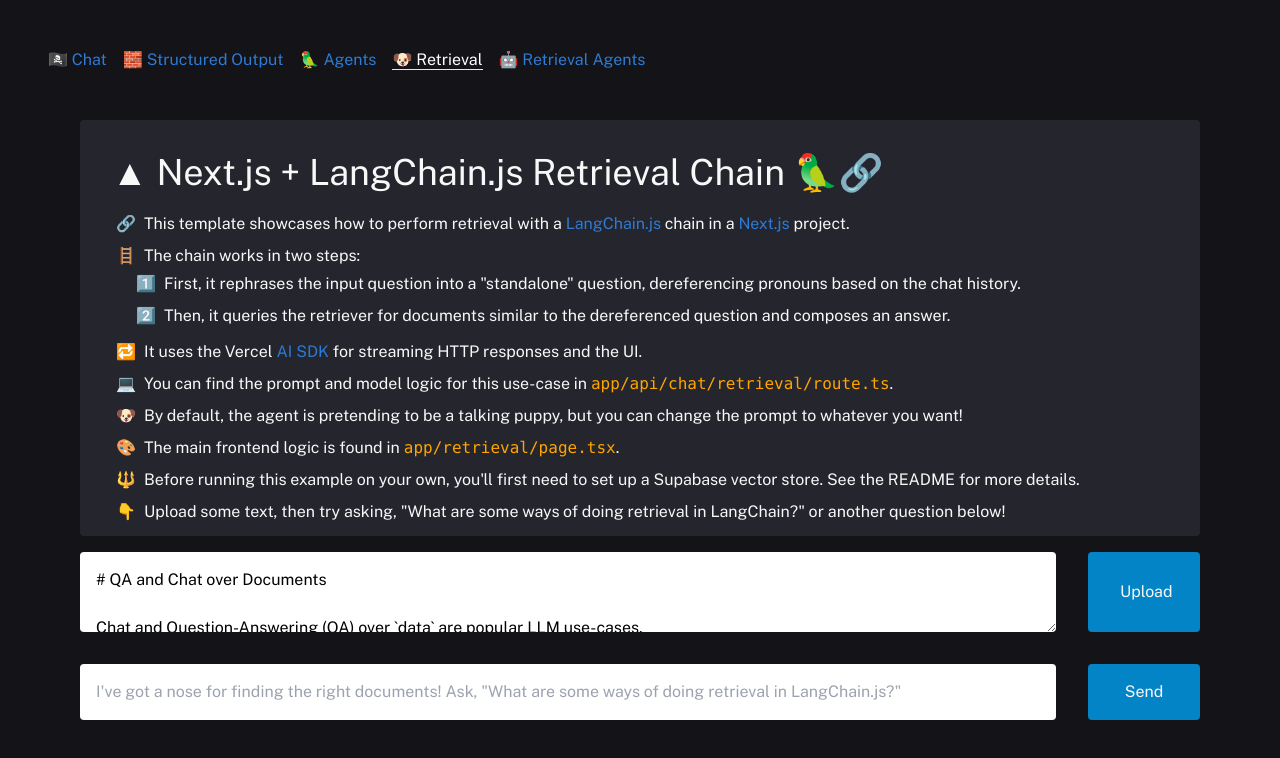
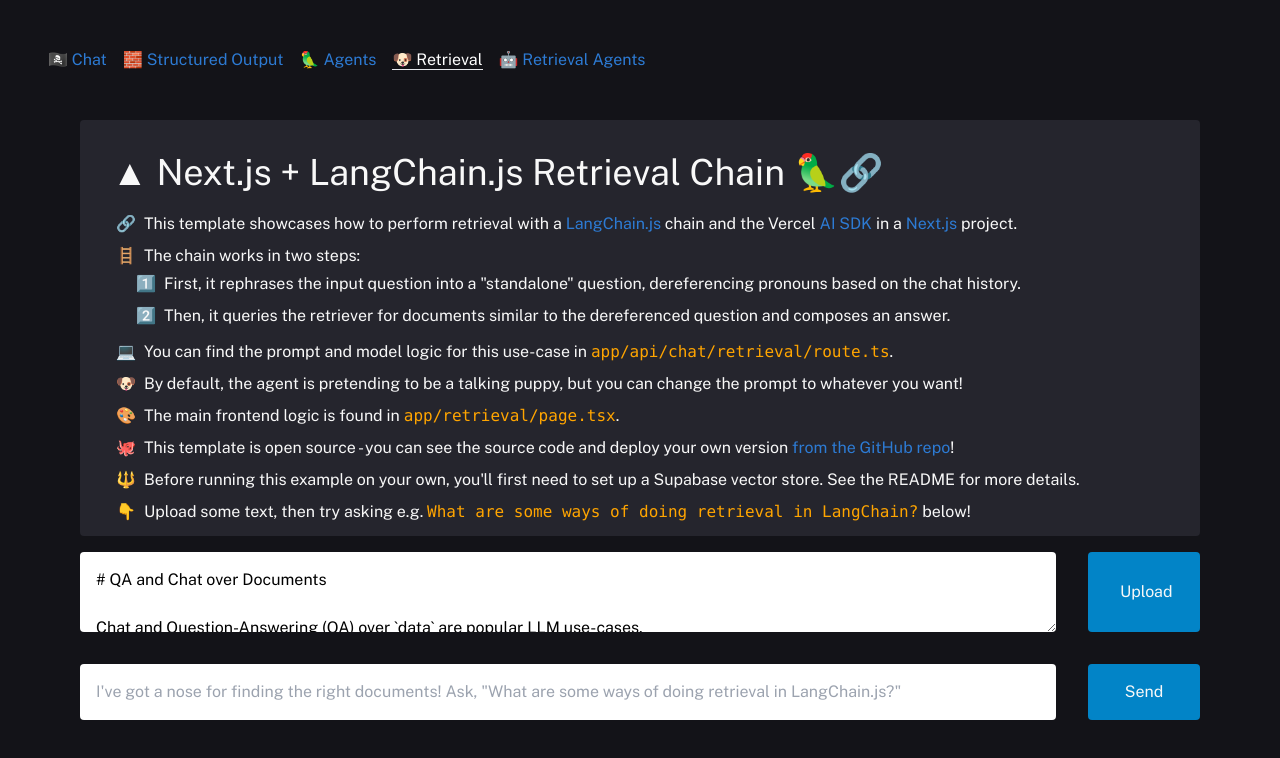
Before and after one commit to langchain-ai/langchain-nextjs-template, a Next.js app: page /retrieval in a window 1280 px wide. Shown: the top 758 px of the page. Built offline with nearby package versions, Linux system fonts and the light colour scheme.

Commit message:
Update title cards

```diff
--- a/app/agents/page.tsx
+++ b/app/agents/page.tsx
@@ -12,7 +12,11 @@
             <a href="https://js.langchain.com/" target="_blank">
               LangChain.js
             </a>{" "}
-            agent in a{" "}
+            agent and the Vercel{" "}
+            <a href="https://sdk.vercel.ai/docs" target="_blank">
+              AI SDK
+            </a>{" "}
+            in a{" "}
             <a href="https://nextjs.org/" target="_blank">
               Next.js
             </a>{" "}
@@ -23,16 +27,6 @@
           🛠️
           <span className="ml-2">
             The agent has memory and access to a search engine and a calculator.
-          </span>
-        </li>
-        <li className="text-l">
-          🔁
-          <span className="ml-2">
-            It uses the Vercel{" "}
-            <a href="https://sdk.vercel.ai/docs" target="_blank">
-              AI SDK
-            </a>{" "}
-            for streaming HTTP responses and the UI.
           </span>
         </li>
         <li className="text-l">
@@ -57,10 +51,20 @@
           </span>
         </li>
         <li className="text-l">
+          🐙
+          <span className="ml-2">
+            This template is open source - you can see the source code and
+            deploy your own version{" "}
+            <a href="(https://github.com/langchain-ai/langchain-nextjs-template">
+              from the GitHub repo
+            </a>
+            !
+          </span>
+        </li>
+        <li className="text-l">
           👇
           <span className="ml-2">
-            Try asking, &quot;What is the weather in Honolulu?&quot; or another
-            question below!
+            Try asking e.g. <code>What is the weather in Honolulu?</code> below!
           </span>
         </li>
       </ul>
--- a/app/page.tsx
+++ b/app/page.tsx
@@ -12,21 +12,15 @@
             <a href="https://js.langchain.com/" target="_blank">
               LangChain.js
             </a>{" "}
+            and the Vercel{" "}
+            <a href="https://sdk.vercel.ai/docs" target="_blank">
+              AI SDK
+            </a>{" "}
             in a{" "}
             <a href="https://nextjs.org/" target="_blank">
               Next.js
             </a>{" "}
             project.
-          </span>
-        </li>
-        <li className="text-l">
-          🔁
-          <span className="ml-2">
-            It also uses the Vercel{" "}
-            <a href="https://sdk.vercel.ai/docs" target="_blank">
-              AI SDK
-            </a>{" "}
-            for streaming HTTP responses and the UI.
           </span>
         </li>
         <li className="text-l">
@@ -50,10 +44,20 @@
           </span>
         </li>
         <li className="text-l">
+          🐙
+          <span className="ml-2">
+            This template is open source - you can see the source code and
+            deploy your own version{" "}
+            <a href="(https://github.com/langchain-ai/langchain-nextjs-template">
+              from the GitHub repo
+            </a>
+            !
+          </span>
+        </li>
+        <li className="text-l">
           👇
           <span className="ml-2">
-            Try asking, &quot;What is it like to be a pirate?&quot; or another
-            question below!
+            Try asking e.g. <code>What is it like to be a pirate?</code> below!
           </span>
         </li>
       </ul>
@@ -64,7 +68,7 @@
       endpoint="api/chat"
       emoji="🏴‍☠️"
       titleText="Patchy the Chatty Pirate"
-      placeholder="I'm an LLM pretending to be a pirate! Ask me what it's like to be a pirate!"
+      placeholder="I'm an LLM pretending to be a pirate! Ask me about the pirate life!"
       emptyStateComponent={InfoCard}
     ></ChatWindow>
   );
--- a/app/retrieval/page.tsx
+++ b/app/retrieval/page.tsx
@@ -14,7 +14,11 @@
             <a href="https://js.langchain.com/" target="_blank">
               LangChain.js
             </a>{" "}
-            chain in a{" "}
+            chain and the Vercel{" "}
+            <a href="https://sdk.vercel.ai/docs" target="_blank">
+              AI SDK
+            </a>{" "}
+            in a{" "}
             <a href="https://nextjs.org/" target="_blank">
               Next.js
             </a>{" "}
@@ -43,16 +47,6 @@
           </ul>
         </li>
         <li className="text-l">
-          🔁
-          <span className="ml-2">
-            It uses the Vercel{" "}
-            <a href="https://sdk.vercel.ai/docs" target="_blank">
-              AI SDK
-            </a>{" "}
-            for streaming HTTP responses and the UI.
-          </span>
-        </li>
-        <li className="text-l">
           💻
           <span className="ml-2">
             You can find the prompt and model logic for this use-case in{" "}
@@ -74,6 +68,17 @@
           </span>
         </li>
         <li className="text-l">
+          🐙
+          <span className="ml-2">
+            This template is open source - you can see the source code and
+            deploy your own version{" "}
+            <a href="(https://github.com/langchain-ai/langchain-nextjs-template">
+              from the GitHub repo
+            </a>
+            !
+          </span>
+        </li>
+        <li className="text-l">
           🔱
           <span className="ml-2">
             Before running this example on your own, you&apos;ll first need to
@@ -83,8 +88,9 @@
         <li className="text-l">
           👇
           <span className="ml-2">
-            Upload some text, then try asking, &quot;What are some ways of doing
-            retrieval in LangChain?&quot; or another question below!
+            Upload some text, then try asking e.g.{" "}
+            <code>What are some ways of doing retrieval in LangChain?</code>{" "}
+            below!
           </span>
         </li>
       </ul>
--- a/app/retrieval_agents/page.tsx
+++ b/app/retrieval_agents/page.tsx
@@ -14,7 +14,11 @@
             <a href="https://js.langchain.com/" target="_blank">
               LangChain.js
             </a>{" "}
-            retrieval chain in a{" "}
+            retrieval chain and the Vercel{" "}
+            <a href="https://sdk.vercel.ai/docs" target="_blank">
+              AI SDK
+            </a>{" "}
+            in a{" "}
             <a href="https://nextjs.org/" target="_blank">
               Next.js
             </a>{" "}
@@ -27,16 +31,6 @@
             The agent has access to a vector store retriever as a tool as well
             as a memory. It&apos;s particularly well suited to meta-questions
             about the current conversation.
-          </span>
-        </li>
-        <li className="text-l">
-          🔁
-          <span className="ml-2">
-            It uses the Vercel{" "}
-            <a href="https://sdk.vercel.ai/docs" target="_blank">
-              AI SDK
-            </a>{" "}
-            for streaming HTTP responses and the UI.
           </span>
         </li>
         <li className="text-l">
@@ -61,6 +55,17 @@
           </span>
         </li>
         <li className="text-l">
+          🐙
+          <span className="ml-2">
+            This template is open source - you can see the source code and
+            deploy your own version{" "}
+            <a href="(https://github.com/langchain-ai/langchain-nextjs-template">
+              from the GitHub repo
+            </a>
+            !
+          </span>
+        </li>
+        <li className="text-l">
           🔱
           <span className="ml-2">
             Before running this example, you&apos;ll first need to set up a
@@ -70,8 +75,9 @@
         <li className="text-l">
           👇
           <span className="ml-2">
-            Upload some text, then try asking, &quot;What are some ways of doing
-            retrieval in LangChain?&quot; or another question below!
+            Upload some text, then try asking e.g.{" "}
+            <code>What are some ways of doing retrieval in LangChain</code>{" "}
+            below!
           </span>
         </li>
       </ul>
--- a/app/structured_output/page.tsx
+++ b/app/structured_output/page.tsx
@@ -14,7 +14,11 @@
             <a href="https://js.langchain.com/" target="_blank">
               LangChain.js
             </a>{" "}
-            chain in a{" "}
+            chain and the Vercel{" "}
+            <a href="https://sdk.vercel.ai/docs" target="_blank">
+              AI SDK
+            </a>{" "}
+            in a{" "}
             <a href="https://nextjs.org/" target="_blank">
               Next.js
             </a>{" "}
@@ -64,10 +68,20 @@
           </span>
         </li>
         <li className="text-l">
+          🐙
+          <span className="ml-2">
+            This template is open source - you can see the source code and
+            deploy your own version{" "}
+            <a href="(https://github.com/langchain-ai/langchain-nextjs-template">
+              from the GitHub repo
+            </a>
+            !
+          </span>
+        </li>
+        <li className="text-l">
           👇
           <span className="ml-2">
-            Try typing, &quot;What a beautiful day!&quot; or anything else
-            below!
+            Try typing e.g. <code>What a beautiful day!</code> below!
           </span>
         </li>
       </ul>
```
